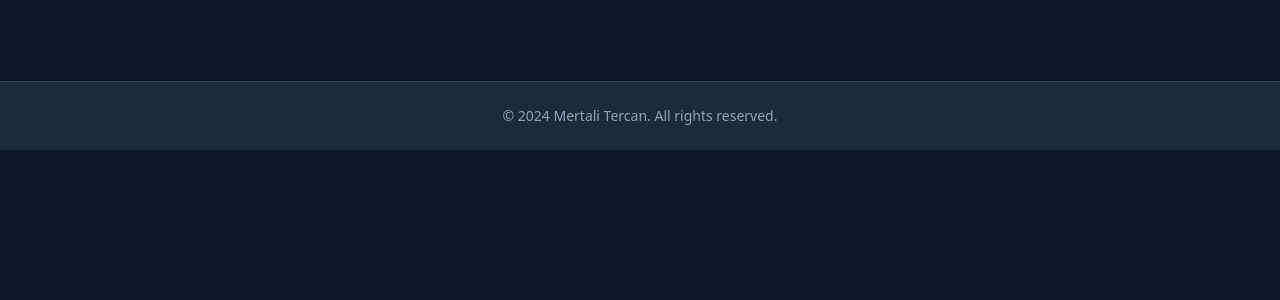
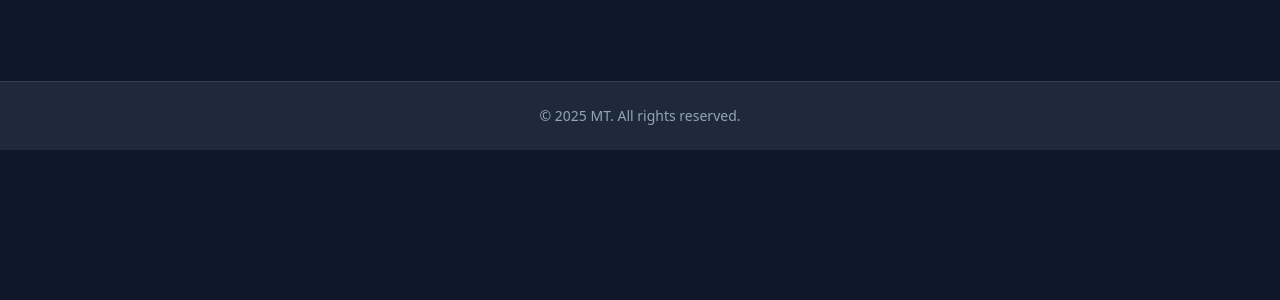
Before and after one commit to mertalitercan/resume-roast, a FastAPI app: template app/templates/admin.html in a window 1280 px wide. Shown: the part 470-770 px from the top of the page. Run offline with FastAPI, Linux system fonts and the light colour scheme; the template is opened without the code that fills it, so the values that code supplies are empty; parts of the project's set-up code (start-up, migrations or seed data) failed here and were passed over; some libraries are stand-ins or nearby versions.

Commit message:
redacted name for possible broader use

```diff
--- a/app/templates/admin.html
+++ b/app/templates/admin.html
@@ -170,7 +170,7 @@
         <!-- Footer -->
         <footer class="bg-slate-800 border-t border-slate-700 py-6 mt-12">
             <div class="max-w-7xl mx-auto px-4 text-center">
-                <p class="text-slate-400 text-sm">© 2024 Mertali Tercan. All rights reserved.</p>
+                <p class="text-slate-400 text-sm">© 2025 MT. All rights reserved.</p>
             </div>
         </footer>
     </div>
--- a/app/templates/index.html
+++ b/app/templates/index.html
@@ -154,7 +154,7 @@
         <footer class="bg-slate-800 border-t border-slate-700 py-6 mt-auto">
             <div class="max-w-7xl mx-auto px-4 text-center">
                 <p class="text-slate-400 text-sm">
-                    © 2025 Mertali Tercan. All rights reserved.
+                    © 2025 MT. All rights reserved.
                 </p>
             </div>
         </footer>
```
